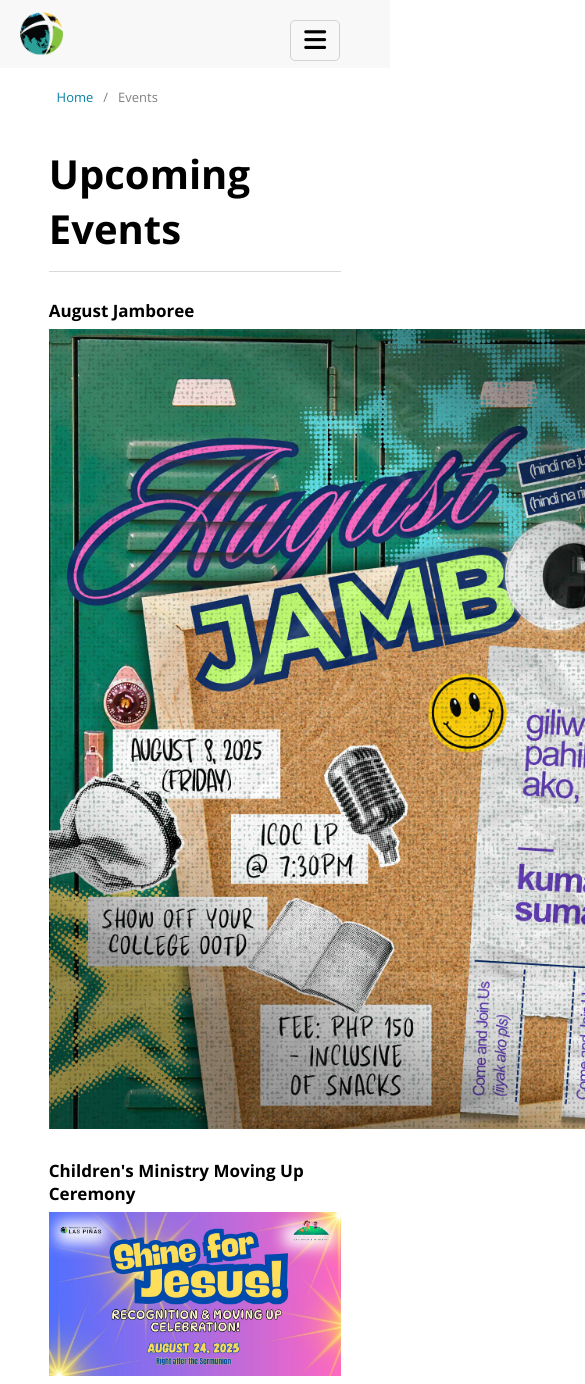
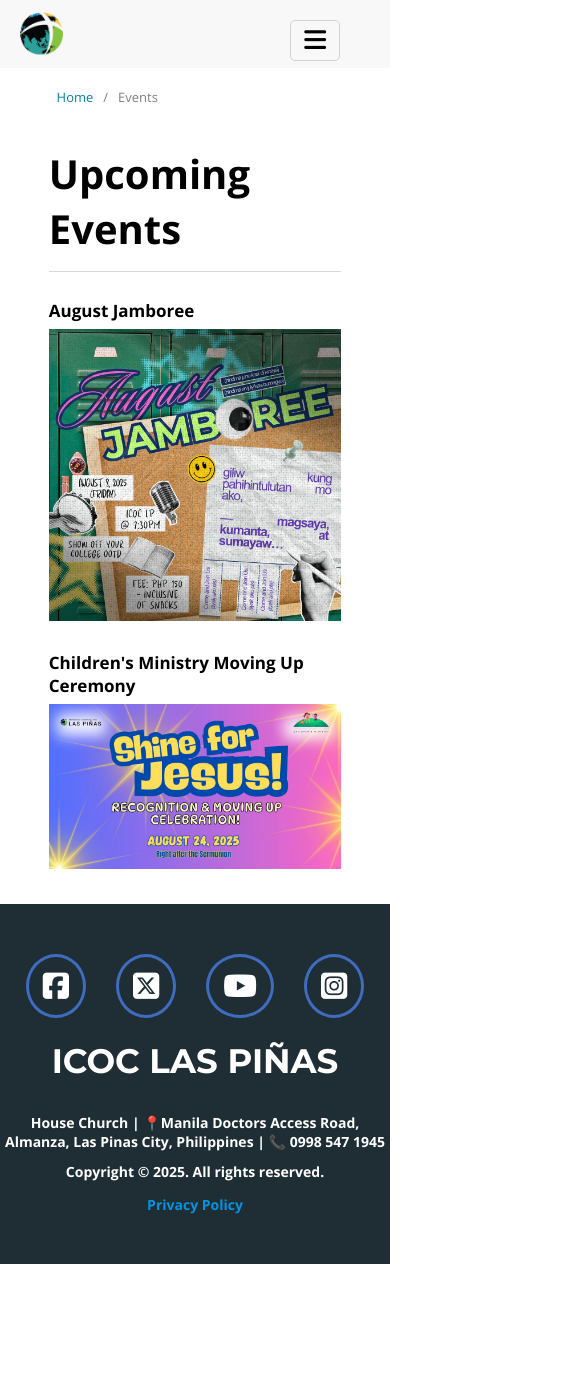
Before and after one commit to adorablehobbit/icoclaspinas, a plain HTML site: page events.html in a window 390 px wide. Shown: the top 1384 px of the page, 585 px wide, since content can reach past the window. After the commit the page ends 1264 px from the top, so only its background shows below. Drawn offline with nearby package versions, Linux system fonts and the light colour scheme.

Commit message:
fix uunresponsive events page

```diff
--- a/events-style.css
+++ b/events-style.css
@@ -48,12 +48,17 @@ body{
     margin-bottom: 7px;
 }
 
+.img-container a{
+    cursor: pointer;
+}
+
 .event1 .img-container{
     background-color: rgb(3, 5, 5);
+
 }
 
 .event1 img{
-    width: 800px;
+    width: 100%;
     display: block;
     margin-left: auto;
     margin-right: auto;
--- a/events.html
+++ b/events.html
@@ -50,13 +50,17 @@
         <div class="events-container event1">
             <h3>August Jamboree</h3>
             <div class="img-container">
-                <img src="events-database\current-events\event-jamboree.jpg">
+                <a href="https://www.facebook.com/share/p/1JNg4M1fv5/">
+                    <img src="events-database\current-events\event-jamboree.jpg">
+                </a>
             </div>
         </div>
         <div class="events-container event2">
             <h3>Children's Ministry Moving Up Ceremony</h3>
             <div class="img-container">
-                <img src="events-database\current-events\moving-up-ceremony.jpg">
+                <a href="https://www.facebook.com/share/p/19ZMbwdbGh/">
+                    <img src="events-database\current-events\moving-up-ceremony.jpg">
+                </a>
             </div>
         </div>
     </div>
```
